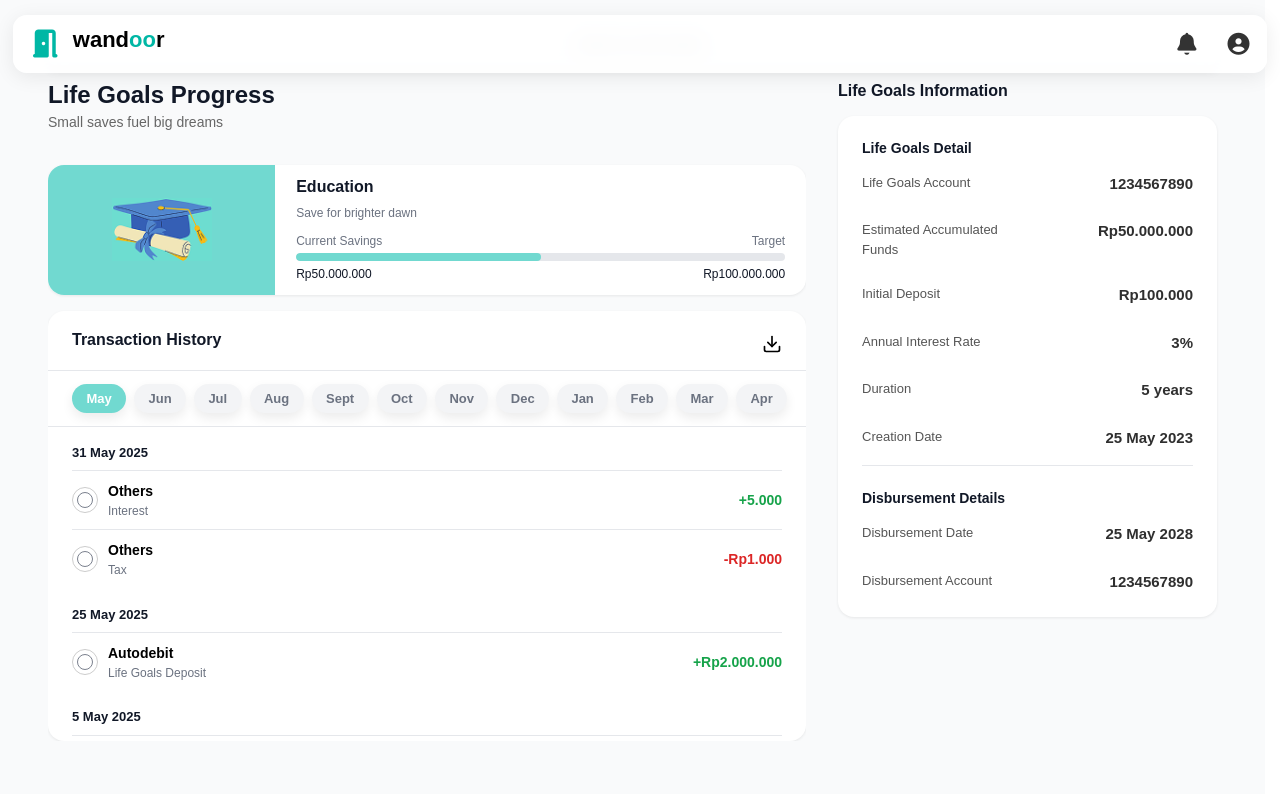
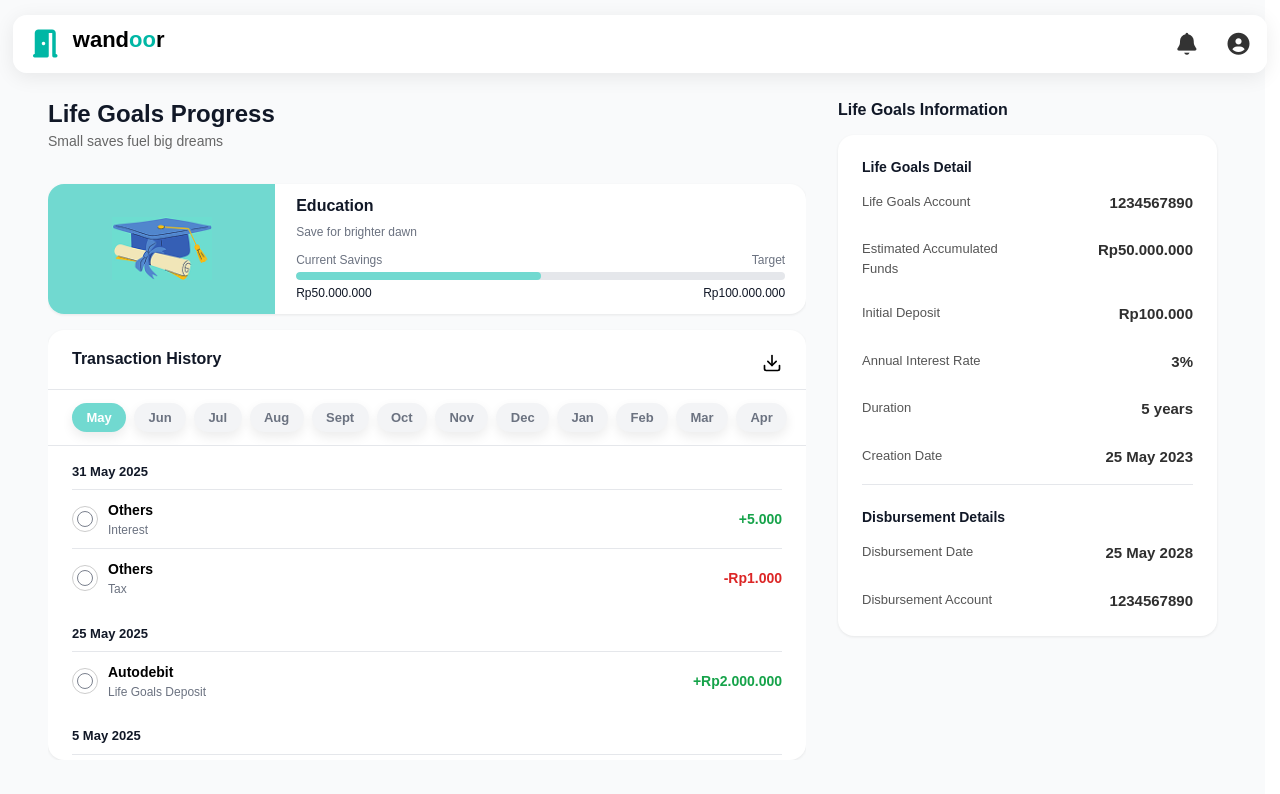
Before and after one commit to kelompok-3-odp343/Client-Side, a React (Vite) app: page /lifegoal/1 in a window 1280 px wide. Shown: the top 794 px of the page. Built offline with nearby package versions, Linux system fonts and the light colour scheme.

Commit message:
fix life goals detail: minor, insyaallah 100% kelar

```diff
--- a/src/css/lifegoalsDetail.css
+++ b/src/css/lifegoalsDetail.css
@@ -17,6 +17,7 @@
 .lg-main {
   flex: 1;
   padding: 1.5rem 3rem;
+  padding-top: 100px;
   display: flex;
   flex-direction: column;
   overflow: hidden;
--- a/src/pages/LifeGoalsDetail.jsx
+++ b/src/pages/LifeGoalsDetail.jsx
@@ -1,5 +1,5 @@
 import React, { useState } from "react";
-import { useParams, useNavigate, useLocation } from "react-router-dom";
+import { useParams, useLocation } from "react-router-dom";
 import Navbar from "../components/Navbar";
 import "../css/lifegoalsDetail.css";
 
@@ -12,7 +12,6 @@ import vehicleIcon from "../assets/images/vehicle.png";
 
 export default function LifeGoalDetail() {
   const { id } = useParams();
-  const navigate = useNavigate();
   const location = useLocation();
   const [selectedMonth, setSelectedMonth] = useState("May");
 
@@ -47,8 +46,6 @@ export default function LifeGoalDetail() {
     <div className="lg-container" style={{ "--theme": goal.color }}>
       <Navbar />
       <main className="lg-main">
-        <button className="lg-back" onClick={() => navigate("/lifegoals")}>← Back to Life Goals</button>
-
         <div className="lg-grid">
           {/* LEFT COLUMN */}
           <div className="left-column">
```
